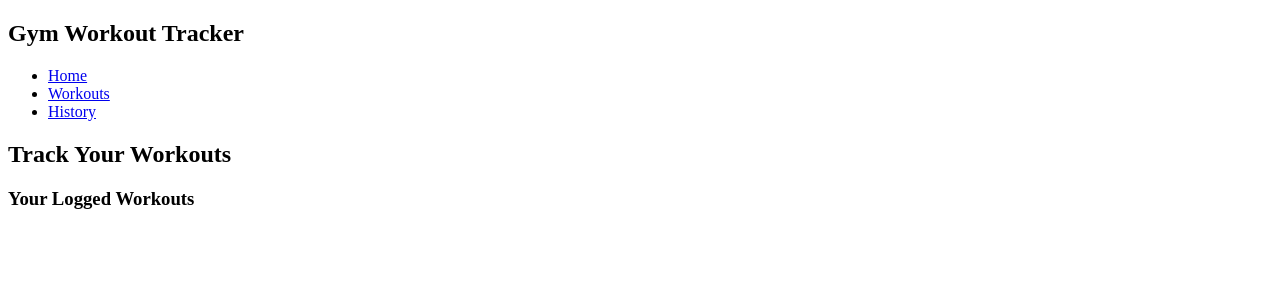
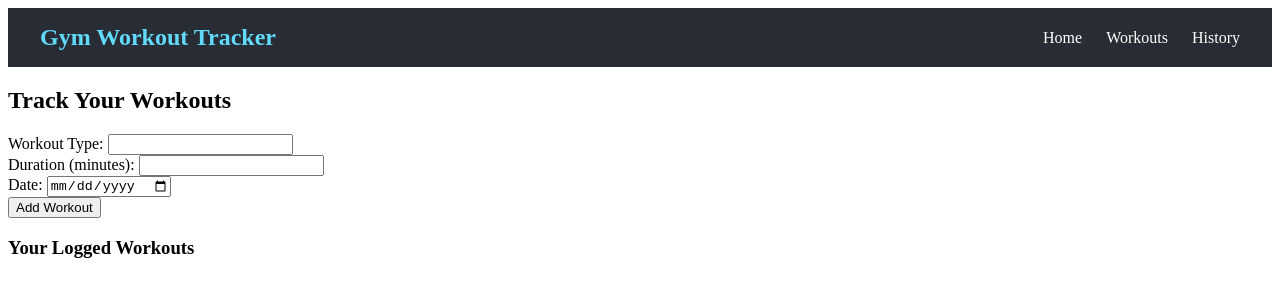
Before and after one commit to irynap24/Gym-Tracker-fullstack, a React (Vite) app in the folder frontend/: page /workouts in a window 1280 px wide. Shown: the top 300 px of the page. Built offline with nearby package versions, Linux system fonts and the light colour scheme.

Commit message:
added workout form to add workouts

```diff
--- a/frontend/src/App.jsx
+++ b/frontend/src/App.jsx
@@ -1,20 +1,18 @@
 import { BrowserRouter as Router, Routes, Route } from "react-router-dom";
-import { useState } from "react";
 import Navbar from "./components/Navbar";
 import Home from "./pages/Home";
-import Workouts from "./pages/Workouts";
+import Workouts from "./pages/Workouts"; // Ensure Workouts component is imported
 import History from "./pages/History";
 
 function App() {
-  const [workouts, setWorkouts] = useState([]);
-
   return (
     <Router>
       <Navbar />
       <Routes>
         <Route path="/" element={<Home />} />
-        <Route path="/workouts" element={<Workouts />} />
-        <Route path="/history" element={<History workouts={workouts} />} />
+        <Route path="/workouts" element={<Workouts />} />{" "}
+        {/* Route for Workouts */}
+        <Route path="/history" element={<History />} />
       </Routes>
     </Router>
   );
--- /dev/null
+++ b/frontend/src/components/Navbar.css
@@ -0,0 +1,56 @@
+/* General styling for the navbar */
+nav {
+  display: flex;
+  justify-content: space-between;
+  align-items: center;
+  background-color: #282c34;
+  padding: 1rem 2rem;
+  color: white;
+}
+
+/* Navbar logo/title */
+nav h1 {
+  font-size: 1.5rem;
+  font-weight: bold;
+  color: #61dafb;
+  margin: 0;
+}
+
+/* Navbar links */
+nav ul {
+  display: flex;
+  list-style: none;
+  margin: 0;
+  padding: 0;
+}
+
+/* list items */
+nav ul li {
+  margin-left: 1.5rem;
+}
+
+/* links */
+nav ul li a {
+  color: white;
+  text-decoration: none;
+  font-size: 1rem;
+  transition: color 0.3s;
+}
+
+/* Hover effect for links */
+nav ul li a:hover {
+  color: #61dafb;
+}
+
+/* Responsive for small screens */
+@media (max-width: 768px) {
+  nav ul {
+    flex-direction: column;
+    align-items: flex-start;
+  }
+
+  nav ul li {
+    margin-left: 0;
+    margin-bottom: 0.5rem;
+  }
+}
--- a/frontend/src/components/Navbar.jsx
+++ b/frontend/src/components/Navbar.jsx
@@ -1,4 +1,5 @@
 import { Link } from "react-router-dom";
+import "./Navbar.css";
 
 function Navbar() {
   return (
--- a/frontend/src/components/WorkoutForm.jsx
+++ b/frontend/src/components/WorkoutForm.jsx
@@ -1,14 +1,20 @@
 import { useState } from "react";
 
 function WorkoutForm({ addWorkout }) {
+  //   console.log("WorkoutForm rendered"); // to see if the form renders
+
   const [workout, setWorkout] = useState({ type: "", duration: "", date: "" });
+
   const handleChange = (e) => {
     setWorkout({ ...workout, [e.target.name]: e.target.value });
   };
+
   const handleSubmit = (e) => {
     e.preventDefault();
     addWorkout(workout);
     setWorkout({ type: "", duration: "", date: "" });
+  };
+
   return (
     <form onSubmit={handleSubmit}>
       <div>
@@ -22,19 +28,28 @@ function WorkoutForm({ addWorkout }) {
         />
       </div>
       <div>
+        <label>Duration (minutes): </label>
+        <input
+          type="number"
+          name="duration"
+          value={workout.duration}
+          onChange={handleChange}
+          required
+        />
+      </div>
+      <div>
         <label>Date: </label>
         <input
           type="date"
           name="date"
-            value={wprkout.date}
+          value={workout.date}
           onChange={handleChange}
           required
         />
       </div>
-        <button type="submit">Add workout</button>
+      <button type="submit">Add Workout</button>
     </form>
   );
-  };
 }
 
 export default WorkoutForm;
--- a/frontend/src/pages/Workouts.jsx
+++ b/frontend/src/pages/Workouts.jsx
@@ -3,6 +3,7 @@ import WorkoutForm from "../components/WorkoutForm";
 
 function Workouts() {
   const [workouts, setWorkouts] = useState([]);
+
   const addWorkout = (newWorkout) => {
     setWorkouts([...workouts, newWorkout]);
   };
@@ -16,7 +17,7 @@ function Workouts() {
       <ul>
         {workouts.map((workout, index) => (
           <li key={index}>
-            <strong>{workout.type}</strong> - {workout.duration} mins on{" "}
+            <strong>{workout.type}</strong> - {workout.duration} minutes on{" "}
             {workout.date}
           </li>
         ))}
@@ -24,4 +25,5 @@ function Workouts() {
     </div>
   );
 }
+
 export default Workouts;
```
Lines whose indentation alone changed are shown as unchanged.
